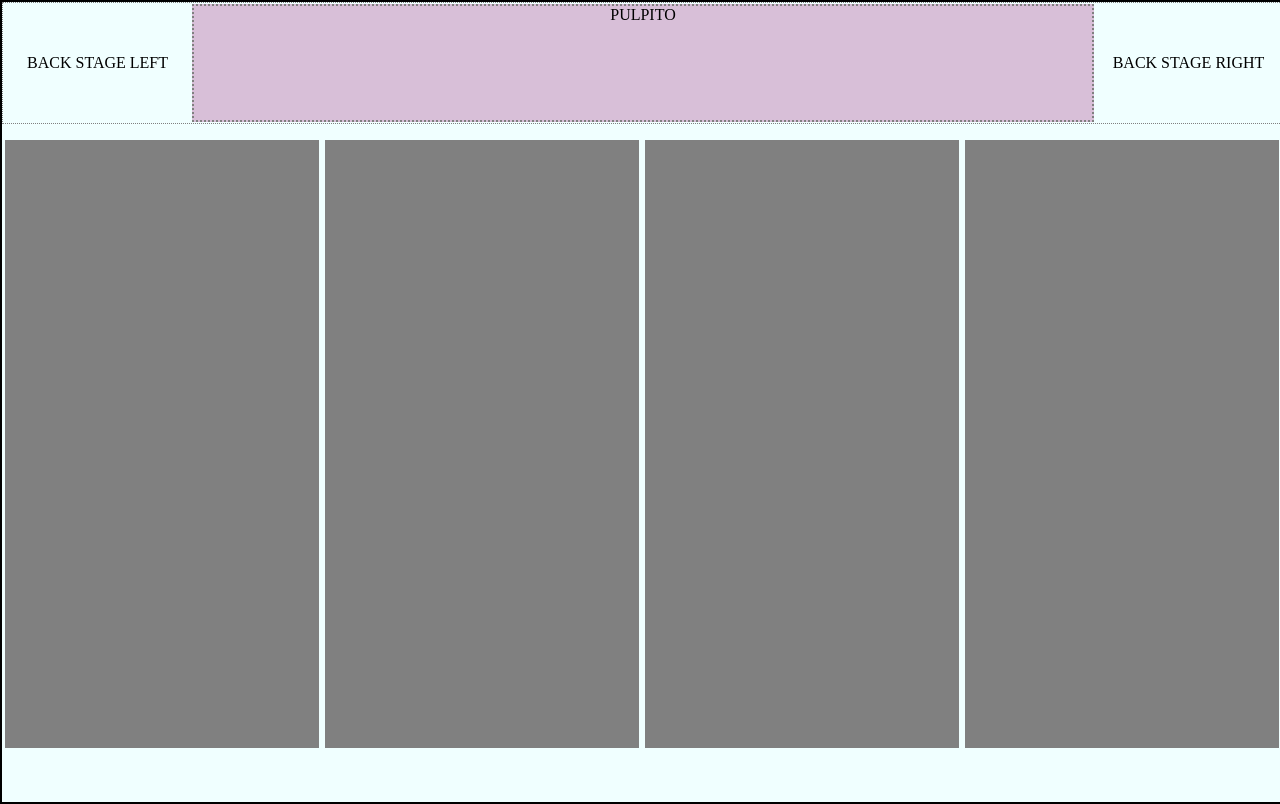
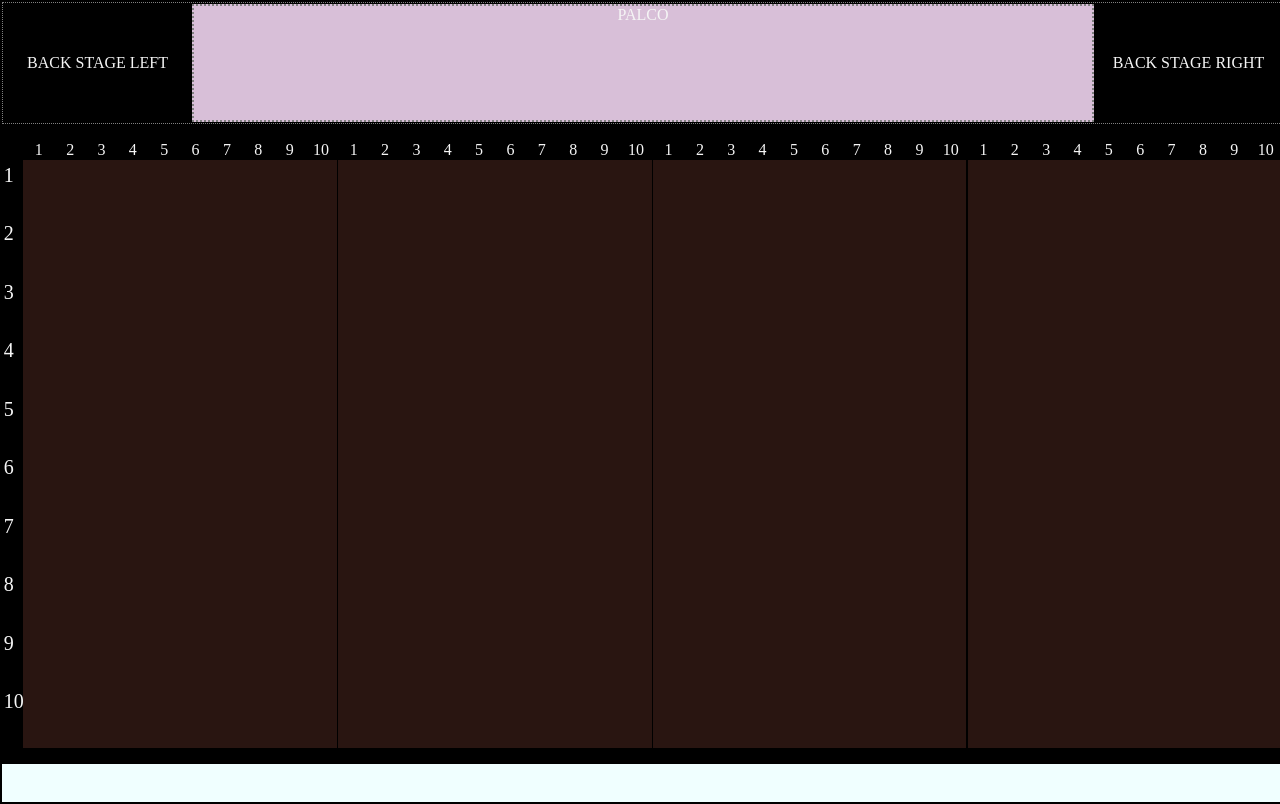
Before and after one commit to OseiasBeu/ApoioIMTS, a website: page frontend/index.html in a window 1280 px wide. Drawn offline with nearby package versions, Linux system fonts and the light colour scheme; no server answers.

Commit message:
STYLE PAGE

```diff
--- a/backend/service.js
+++ b/backend/service.js
@@ -96,6 +96,7 @@ MongoClient.connect(url, {
     app.listen(`${port}`, () => {
         console.log(`=================================================`)
         console.log(`Servidor funcionando na porta ${port}!`)
+        console.log(`PRESSIONE 'CTRL + C' PARA SAIR`)
         console.log(`=================================================`)
     })
 })
--- a/frontend/index.css
+++ b/frontend/index.css
@@ -2,6 +2,8 @@
     margin: 0;
     padding: 0;
     text-align: center;
+    background-color: black;
+    color: whitesmoke;
 }
 
 #templo {
@@ -37,28 +39,80 @@
     display: flex;
     align-items: center;
     justify-content: space-around;
+    box-sizing: border-box;
 }
 
 .bloco {
-    background-color: gray;
+    background-color: #291511;
     width: 24.5%;
     height: 95%;
     display: flex;
     flex-flow: row wrap;
 }
 
+#superior {
+    display: flex;
+    align-items: flex-start;
+    justify-content: space-evenly;
+    list-style-type: none;
+    width: 100%;
+    height: min-content;
+}
+
+#superior>li {
+    width: 10%;
+    border: none;
+    height: min-content;
+    border: 1px solid black;
+}
+
+.lateral {
+    width: 1.5%;
+    text-align: justify;
+    font-size: 15pt;
+}
+
+#lateral {
+    display: flex;
+    flex-direction: column;
+    /* width: 100%; */
+    height: 100%
+}
+
+#lateral>li {
+    height: 10%;
+    width: 90%;
+    text-align: justify;
+    border: 1px solid black;
+}
+
+span {
+    height: 4%;
+    background-color: black;
+}
+
 button {
     width: 10%;
-    height: 5%;
-    border: 1px dashed yellow;
+    height: 9.09%;
+    border: none;
     font-size: 10pt;
     cursor: pointer;
+    box-sizing: border-box;
 }
 
 #true {
     background-color: red;
+    background-image: url('imgs/1chair.svg');
+    /* background-size: cover; */
+    background-position: center;
+    background-repeat: no-repeat;
+    color: transparent;
 }
 
 #false {
     background-color: green;
+    background-image: url('imgs/1chair.svg');
+    background-position: center;
+    background-repeat: no-repeat;
+    color: transparent;
 }
--- a/frontend/index.html
+++ b/frontend/index.html
@@ -3,7 +3,7 @@
 
 <head>
     <meta charset="UTF-8">
-    <meta name="viewport" content="width=device-width, initial-scale=1.0">
+    <meta name="viewport" content="width=device-width, initial-scale=.0">
     <meta http-equiv="X-UA-Compatible" content="ie=edge">
     <link rel="stylesheet" href="index.css">
     <script defer src="index.js"></script>
@@ -14,17 +14,85 @@
     <div id="templo">
         <div id="front">
             <section class="back-stage" id="back-stage-left">BACK STAGE LEFT</section>
-            <section id="palco">PULPITO</section>
+            <section id="palco">PALCO</section>
             <section class="back-stage" id="back-stage-right">BACK STAGE RIGHT</section>
         </div>
+
         <div id="middle">
-            <section class="bloco" id="blocoA"></section>
-            <section class="bloco" id="blocoB"></section>
-            <section class="bloco" id="blocoC"></section>
-            <section class="bloco" id="blocoD"></section>
+            <aside class="bloco lateral">
+                <ul id="lateral">
+                    <span></span>
+                    <li>1</li>
+                    <li>2</li>
+                    <li>3</li>
+                    <li>4</li>
+                    <li>5</li>
+                    <li>6</li>
+                    <li>7</li>
+                    <li>8</li>
+                    <li>9</li>
+                    <li>10</li>
+                </ul>
+            </aside>
+            <section class="bloco" id="blocoA">
+                <ul id="superior">
+                    <li>1</li>
+                    <li>2</li>
+                    <li>3</li>
+                    <li>4</li>
+                    <li>5</li>
+                    <li>6</li>
+                    <li>7</li>
+                    <li>8</li>
+                    <li>9</li>
+                    <li>10</li>
+                </ul>
+
+            </section>
+            <section class="bloco" id="blocoB">
+                <ul id="superior">
+                    <li>1</li>
+                    <li>2</li>
+                    <li>3</li>
+                    <li>4</li>
+                    <li>5</li>
+                    <li>6</li>
+                    <li>7</li>
+                    <li>8</li>
+                    <li>9</li>
+                    <li>10</li>
+                </ul>
+            </section>
+            <section class="bloco" id="blocoC">
+                <ul id="superior">
+                    <li>1</li>
+                    <li>2</li>
+                    <li>3</li>
+                    <li>4</li>
+                    <li>5</li>
+                    <li>6</li>
+                    <li>7</li>
+                    <li>8</li>
+                    <li>9</li>
+                    <li>10</li>
+                </ul>
+            </section>
+            <section class="bloco" id="blocoD">
+                <ul id="superior">
+                    <li>1</li>
+                    <li>2</li>
+                    <li>3</li>
+                    <li>4</li>
+                    <li>5</li>
+                    <li>6</li>
+                    <li>7</li>
+                    <li>8</li>
+                    <li>9</li>
+                    <li>10</li>
+                </ul>
+            </section>
         </div>
-    </div>
-    <script src="https://unpkg.com/axios/dist/axios.min.js"></script>
+        <script src="https://unpkg.com/axios/dist/axios.min.js"></script>
 </body>
 
 </html>
--- a/frontend/index.js
+++ b/frontend/index.js
@@ -25,7 +25,7 @@ async function getPlaces() {
 function geraButton(lugares) {
     console.log("mudar cor")
         // console.log(lugares)
-    BA.innerHTML = '';
+        // BA.innerHTML = '';
     for (let NC = 0; NC <= lugares.length; NC++) {
         if (lugares[NC].cordinates[0] == 'A') {
             let ocp = [lugares[NC].occupation, 'A', NC]
```
Also changed, not shown: frontend/imgs/1chair.svg (added), frontend/imgs/IMTS_logo.jpg (added), frontend/imgs/IMTS_logo.svg (added), frontend/imgs/IMTS_logo2.jpg (added), frontend/imgs/IMTS_logo2.svg (added), frontend/imgs/poltrona.svg (deleted).
